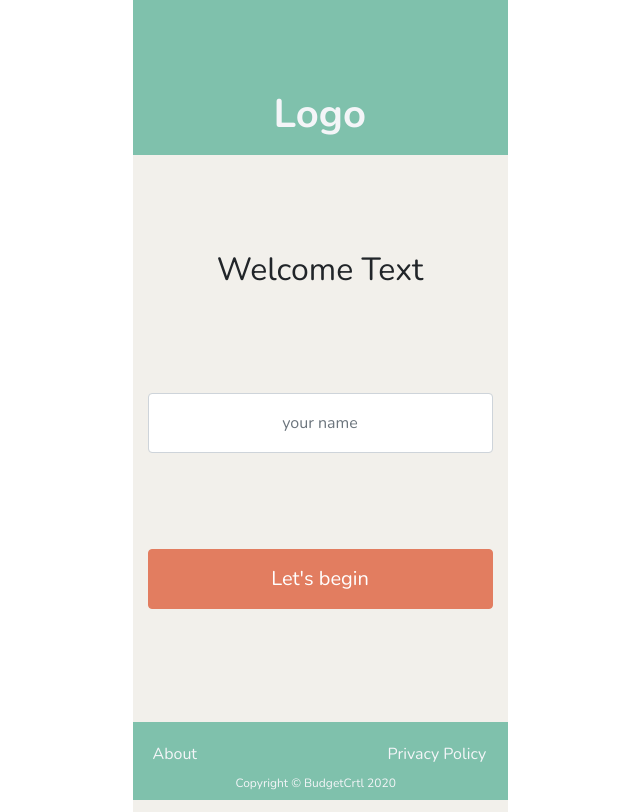
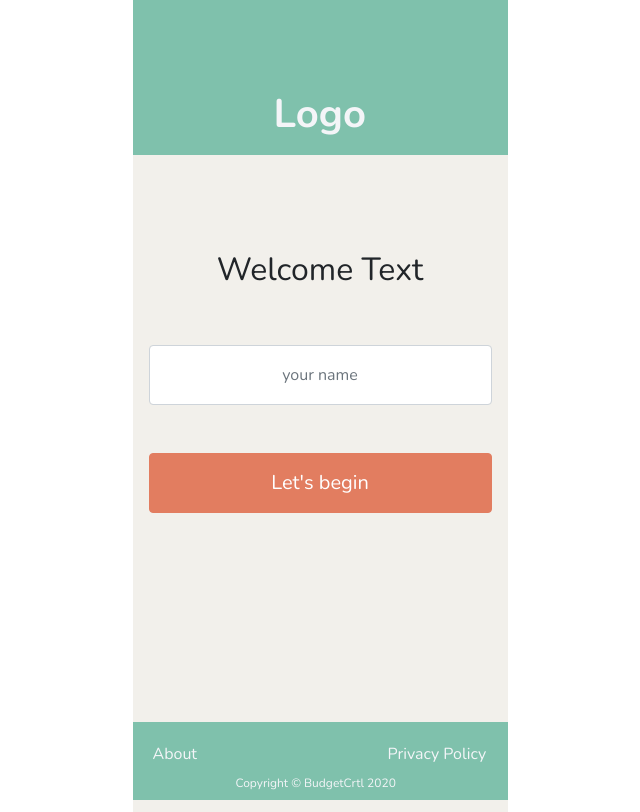
Before and after one commit to BCH-REACT20S-Project-1-Group-2/BCH-REACT20S-Project-1-Group-2.github.io, a React (Create React App) app in the folder frontend/: page / in a window 1280 px wide. Shown: the whole page, without its empty margins (320-960 px from the left). Built offline with nearby package versions, Linux system fonts and the light colour scheme.

Commit message:
bugfix/frontend-skeleton/component-structure: additional refactoring to Page and WelcomePage

```diff
--- a/frontend/src/components/AppFooter.js
+++ b/frontend/src/components/AppFooter.js
@@ -5,15 +5,9 @@ import "../styles/AppFooter.css";
 function AppFooter() {
   return (
     <div className="AppFooter">
-      <div>
-        <Link to="/landing">Icon 1: dashboard/landing</Link>
-      </div>
-      <div>
-        <Link to="/landing">Icon 2: analysis (to be added in MVP+)</Link>
-      </div>
-      <div>
-        <Link to="/">Icon 3: logout</Link>
-      </div>
+      <Link to="/landing">Icon 1: dashboard/landing</Link>
+      <Link to="/landing">Icon 2: analysis (to be added in MVP+)</Link>
+      <Link to="/">Icon 3: logout</Link>
     </div>
   );
 }
--- a/frontend/src/components/LandingPage.js
+++ b/frontend/src/components/LandingPage.js
@@ -2,7 +2,6 @@ import React from "react";
 import { Form, Button, Accordion, Card } from "react-bootstrap";
 import { Link } from "react-router-dom";
 import BalancePresentation from "./BalancePresentation";
-import Footer from "./Footer";
 import "../styles/LandingPage.css";
 
 function LandingPage() {
--- a/frontend/src/components/Page.js
+++ b/frontend/src/components/Page.js
@@ -5,27 +5,37 @@ import { Col, Container, Row } from "react-bootstrap";
 
 function Page(props) {
   return (
-    <Container fluid className="Page mx-auto" style={{
-      width:"375px",
-      minWidth:"375px",
-      minHeight:"100vh"
-    }}>
-      <Row className="fixed-top mx-auto" style={{width:"375px"}}>
+    <Container
+      className="Page"
+      style={{
+        minWidth: "375px",
+        width: "375px",
+        minHeight: "100vh",
+      }}
+    >
+      <Row
+        className="fixed-top mx-auto"
+        style={{
+          minWidth: "375px",
+          width: "375px",
+        }}
+      >
         <Col className="p-0">
           <Header />
         </Col>
       </Row>
-      <Row className="main-area" style={{
-        marginTop:"155px",
-        minHeight:"657px",
-        height:"calc(100vh - 155px - 78px)",
-        background: "var(--primary-bg-color)"
-      }}>
-        <Col className="p-0">
-          {props.children}
-        </Col>
+      <Row
+        className="main-area px-3"
+        style={{
+          marginTop: "155px",
+          minHeight: "657px",
+          height: "calc(100vh - 155px - 78px)",
+          background: "var(--primary-bg-color)",
+        }}
+      >
+        <Col className="p-0">{props.children}</Col>
       </Row>
-      <Row className="fixed-bottom mx-auto" style={{width:"375px"}}>
+      <Row className="fixed-bottom mx-auto" style={{ width: "375px" }}>
         <Col className="p-0">
           <Footer />
         </Col>
--- a/frontend/src/components/WelcomePage.js
+++ b/frontend/src/components/WelcomePage.js
@@ -11,7 +11,7 @@ import {
 
 function WelcomePage() {
   return (
-    <Container className="mt-5 pt-5">
+    <Container className="mt-5 pt-5 px-0 ">
       <Row>
         <Col>
           <h2 className="text-center">Welcome Text</h2>
@@ -19,7 +19,7 @@ function WelcomePage() {
       </Row>
       <Row>
         <Col>
-          <InputGroup className="my-5 pt-5">
+          <InputGroup className="mt-5">
             <FormControl placeholder="your name" className="text-center" />
           </InputGroup>
         </Col>
--- a/frontend/src/styles/App.css
+++ b/frontend/src/styles/App.css
@@ -15,7 +15,7 @@
   font-family: 'Nunito', sans-serif !important;
   margin: 0;
   padding: 0;
-  box-sizing: border-box;
+  box-sizing: border-box !important;
 }
 
 #root {
```
